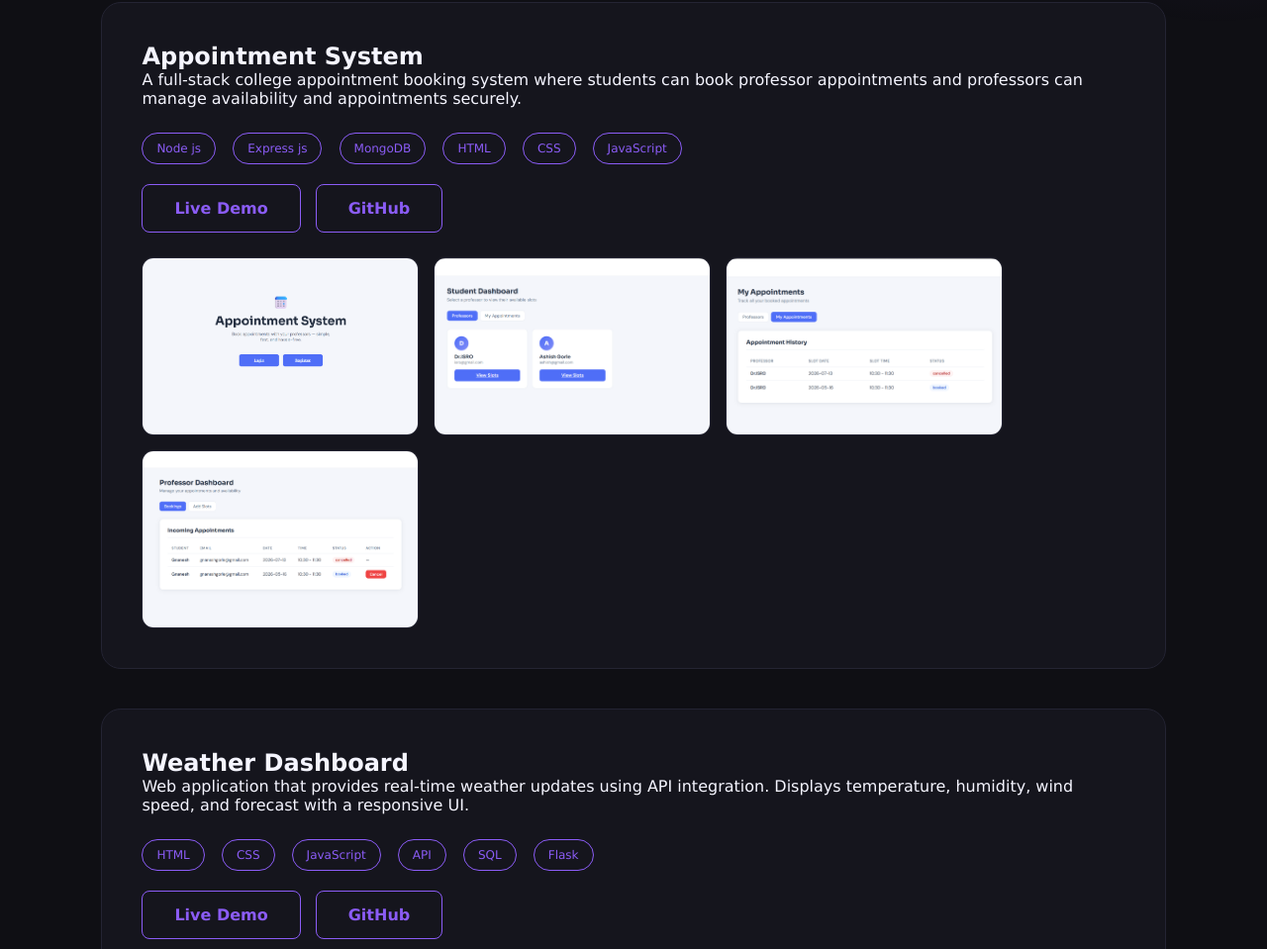
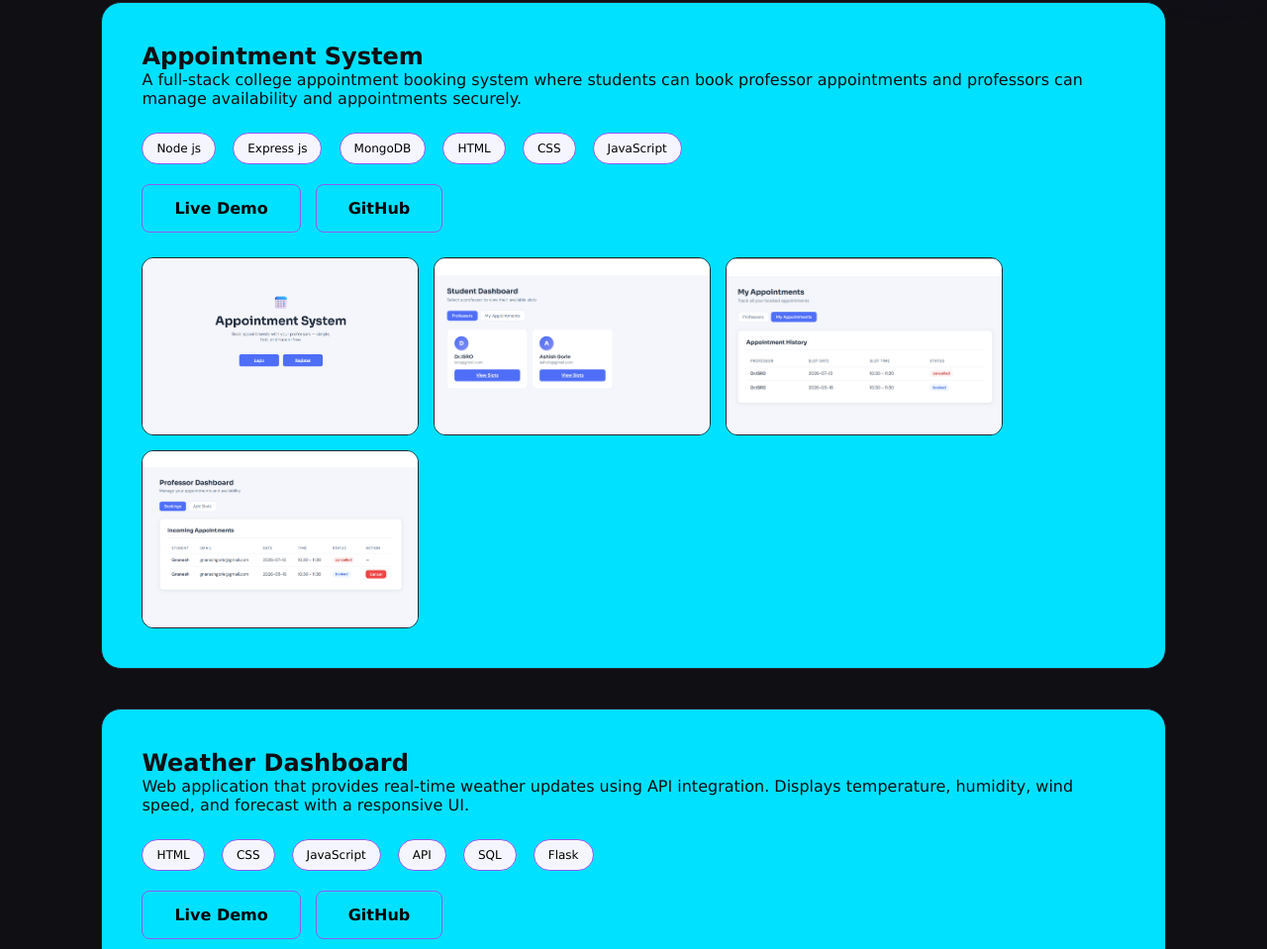
Before and after one commit to Gnanesh99/Portfolio, a plain HTML site: page projects.html in a window 1280 px wide. Shown: the part 273-1232 px from the top of the page at 99% size. Drawn offline with Linux system fonts and the light colour scheme; a web font is replaced by a local one.

Commit message:
CSS Update

```diff
--- a/css/style.css
+++ b/css/style.css
@@ -229,12 +229,30 @@ body::before {
 
 .project-card {
     background: var(--surface);
+    background-color: #00e1ff;
     font-family: Lucida Sans;
+    color: #0f0f14;
     padding: 40px;
     margin-top: 40px;
     border: 1px solid var(--border);
     border-radius: 20px;
     transition: 0.3s ease;
+}
+.btn-outline-a {
+    padding: 14px 32px;
+    border: 1px solid var(--accent);
+    border-radius: 8px;
+    text-decoration: none;
+    color: black;
+    background-color: #00e1ff;
+    font-weight: 600;
+    transition: 0.3s;
+}
+
+.btn-outline-a:hover {
+    background: white;
+    color:#00e1ff;
+    transform: translateY(-3px);
 }
 
 .project-card:hover {
@@ -245,13 +263,14 @@ body::before {
 
 .tag {
     display: inline-block;
+    background-color: #f5f5ff;
     margin-top: 15px;
     margin-right: 12px;
     padding: 8px 14px;
     border: 1px solid var(--accent);
     border-radius: 30px;
     font-size: 12px;
-    color: var(--accent);
+    color: black;
 }
 
 .project-links {
--- a/projects.html
+++ b/projects.html
@@ -54,8 +54,8 @@
         </div>
 
         <div class="project-links">
-            <a href="https://appointment-system-uh3s.vercel.app/" class="btn-outline">Live Demo</a>
-            <a href="https://github.com/Gnanesh99/appointment-system" class="btn-outline">GitHub</a>
+            <a href="https://appointment-system-uh3s.vercel.app/" class="btn-outline-a">Live Demo</a>
+            <a href="https://github.com/Gnanesh99/appointment-system" class="btn-outline-a">GitHub</a>
         </div>
 
         <div class="project-images">
@@ -87,8 +87,8 @@
         </div>
 
         <div class="project-links">
-            <a href="https://weather-dashboard-nu3g.onrender.com/" class="btn-outline">Live Demo</a>
-            <a href="https://github.com/Gnanesh99/Weather-Dashboard" class="btn-outline">GitHub</a>
+            <a href="https://weather-dashboard-nu3g.onrender.com/" class="btn-outline-a">Live Demo</a>
+            <a href="https://github.com/Gnanesh99/Weather-Dashboard" class="btn-outline-a">GitHub</a>
         </div>
 
         <div class="project-images">
```
